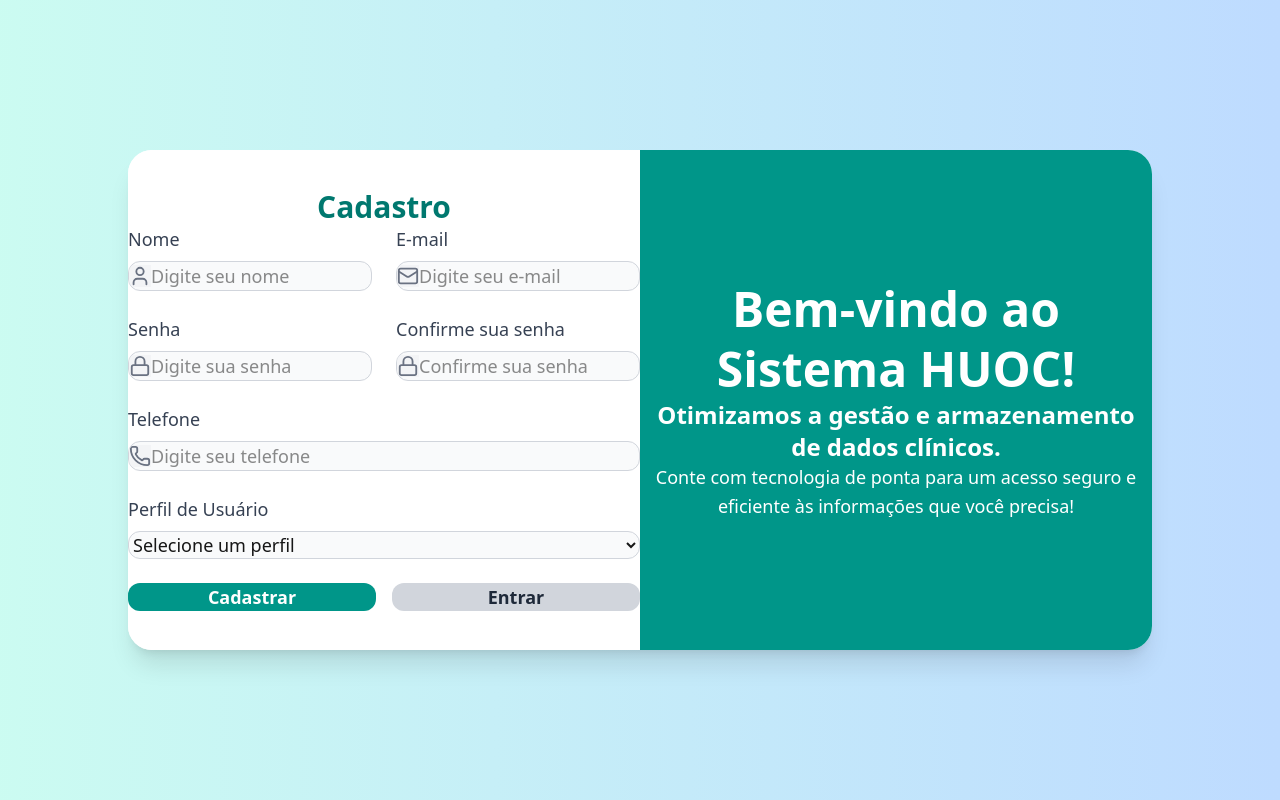
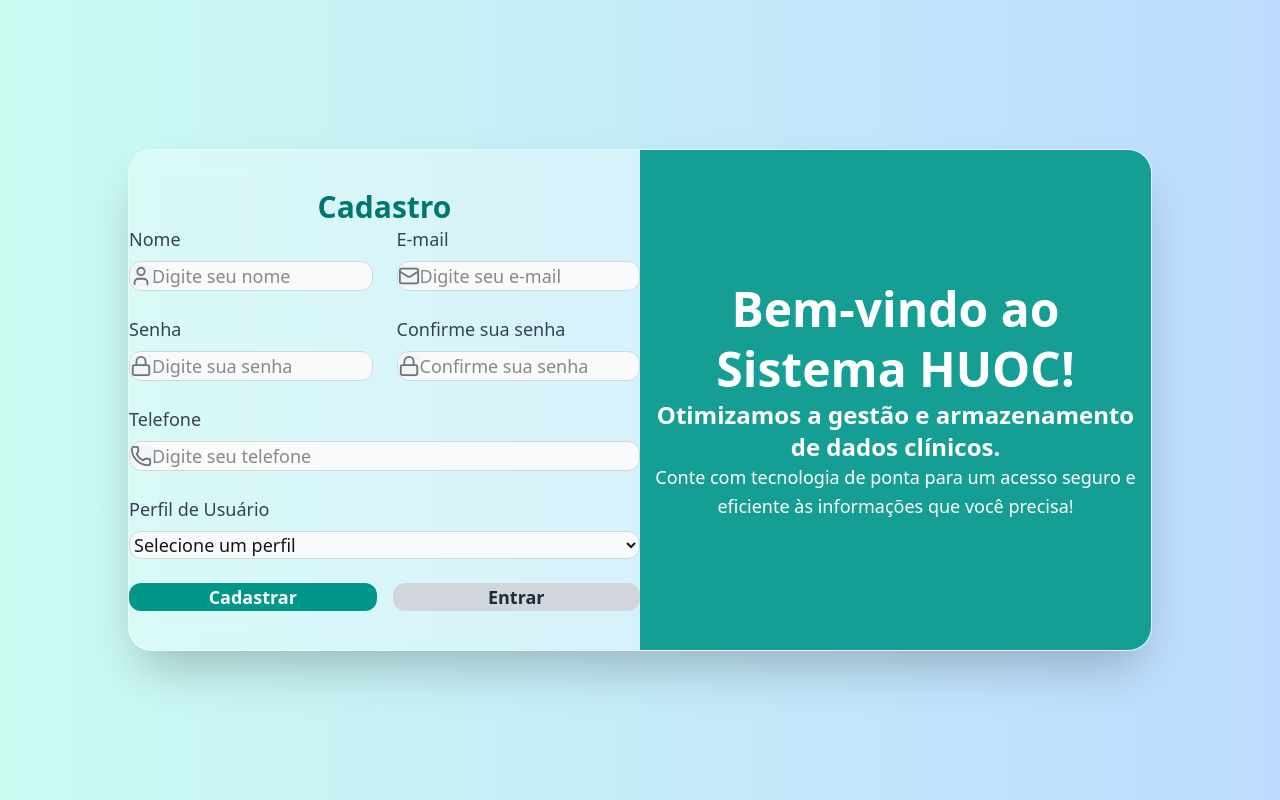
Before and after one commit to MyWebTemplates/nextjstemplate, a Next.js app: page /cadastro001 in a window 1280 px wide. Built offline with nearby package versions, Linux system fonts and the light colour scheme.

Commit message:
Update page.tsx file for cadastro001 folder

```diff
--- a/src/app/cadastro001/page.tsx
+++ b/src/app/cadastro001/page.tsx
@@ -8,8 +8,9 @@
 
     return (
         <div className="flex min-h-screen items-center justify-center bg-gradient-to-r from-teal-100 to-blue-200 p-8">
-            <div className="flex w-full max-w-5xl bg-white rounded-3xl shadow-xl overflow-hidden">
-                <div className="w-full md:w-1/2 p-16 flex flex-col justify-center min-h-[500px] bg-white">
+            <div className="flex w-full max-w-5xl rounded-3xl overflow-hidden shadow-2xl bg-white/30 backdrop-blur-md border border-white/40">
+                {/* Lado esquerdo - Formulário */}
+                <div className="w-full md:w-1/2 p-16 flex flex-col justify-center min-h-[500px]">
                     <h2 className="text-3xl font-bold text-center text-teal-700 mb-6">Cadastro</h2>
                     <form className="flex flex-col gap-6">
                         <div className="grid grid-cols-2 gap-6">
@@ -136,7 +137,7 @@
                 </div>
 
                 {/* Lado direito - Mensagem */}
-                <div className="hidden md:flex md:w-1/2 bg-teal-600 text-white items-center justify-center p-16 min-h-[500px]">
+                <div className="hidden md:flex md:w-1/2 bg-teal-600/90 text-white items-center justify-center p-16 min-h-[500px]">
                     <div className="text-center max-w-lg">
                         <h1 className="text-5xl font-extrabold leading-tight">
                             Bem-vindo ao Sistema HUOC!
```
